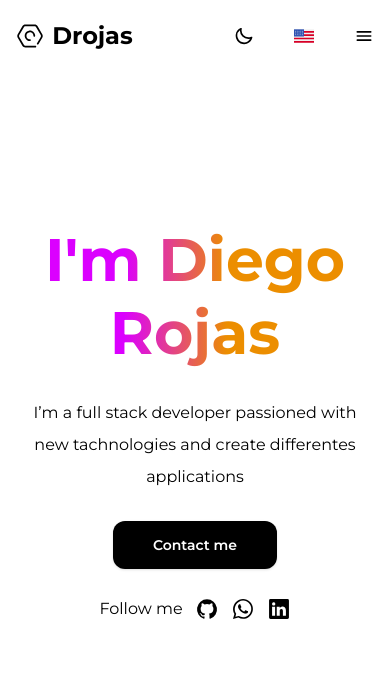
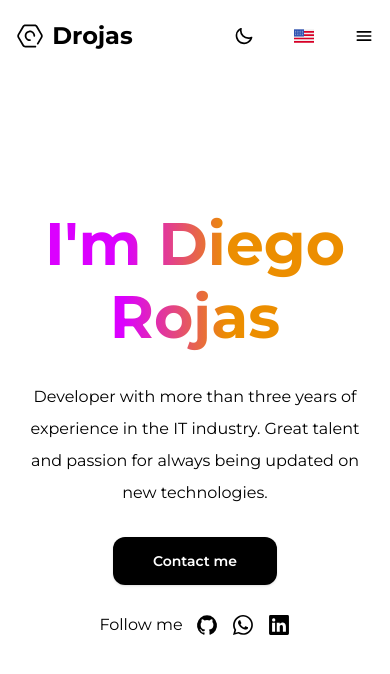
Before and after one commit to devup2332/portafolio-2024, a Next.js app: page / in a window 390 px wide. Shown: the top 674 px of the page. Built offline with nearby package versions, Linux system fonts and the light colour scheme.

Commit message:
master: Edited homepage description

```diff
--- a/public/translations/en/index.json
+++ b/public/translations/en/index.json
@@ -10,7 +10,7 @@
 		},
 		"content": {
 			"title": "I'm Diego Rojas",
-      "description": "I’m a full stack developer passioned with new tachnologies and create differentes applications",
+			"description": "Developer with more than three years of experience in the IT industry. Great talent and passion for always being updated on new technologies.",
 			"button": "Contact me",
 			"follow": "Follow me",
 			"whatsappMessage": "Hello Diego, I want to talk with you about a project"
--- a/public/translations/es/index.json
+++ b/public/translations/es/index.json
@@ -10,7 +10,7 @@
 		},
 		"content": {
 			"title": "Soy Diego Rojas",
-      "description": "Soy un desarrollador fullstack apasionado con las nuevas tecnologias y crear aplicaciones desafiantes",
+			"description": "Desarrollador con mas de tres anos de experiencia en la industria IT. Gran talento y pasion por estar siempre actualizado en las nuevas tecnologias",
 			"button": "Contactame",
 			"follow": "Sigueme",
 			"whatsappMessage": "Hola Diego, quiero saber mas sobre tus servicios"
--- a/src/app/(home)/page.tsx
+++ b/src/app/(home)/page.tsx
@@ -37,7 +37,7 @@ const HomePage = () => {
 			<HeaderHome />
 			<div className="h-screen flex">
 				<div className="w-11/12 m-auto max-w-xl lg:flex lg:max-w-5xl lg:gap-4 lg:items-center xl:gap-10 2xl:max-w-7xl 3xl:max-w-[1500px]">
-					<div className="grid gap-7 lg:w-8/12 lg:gap-10 xl:w-8/12 ">
+					<div className="grid gap-7 lg:w-8/12 lg:gap-10">
 						<h1
 							className="h-full text-6xl font-bold text-transparent bg-gradient-to-r bg-clip-text text-center custom-gradient lg:text-left lg:text-[82px] xl:text-[100px]"
 							style={{ lineHeight: "normal" }}
@@ -66,7 +66,7 @@ const HomePage = () => {
 						alt=""
 						width={300}
 						height={300}
-						className="hidden lg:block object-cover w-[420px] h-[420px] rounded-[70px] custom-shadow xl:w-[500px] xl:h-[500px] 2xl:h-[620px] justify-self-end"
+						className="hidden lg:block object-cover w-4/12 h-[420px] rounded-[70px] custom-shadow xl:h-[500px] 2xl:h-[620px] justify-self-end"
 					/>
 				</div>
 			</div>
```
Lines whose indentation alone changed are shown as unchanged.
